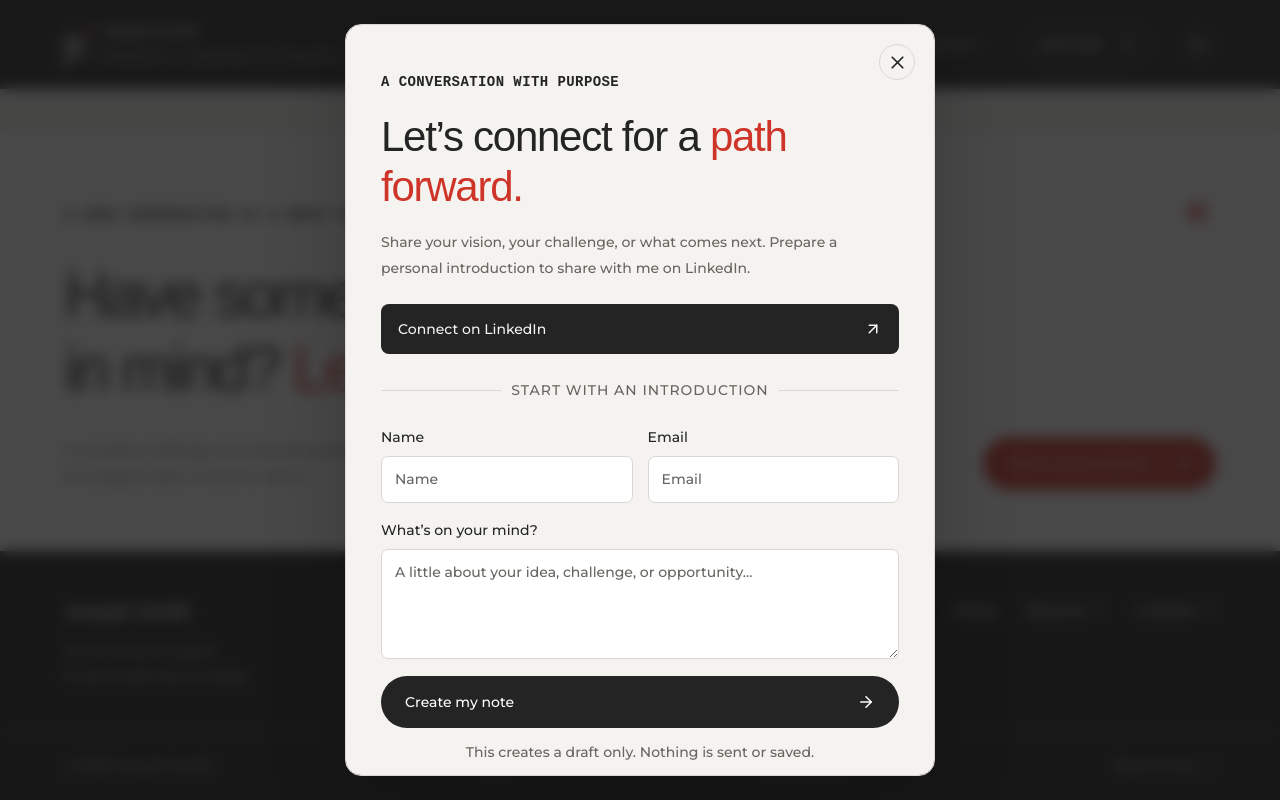
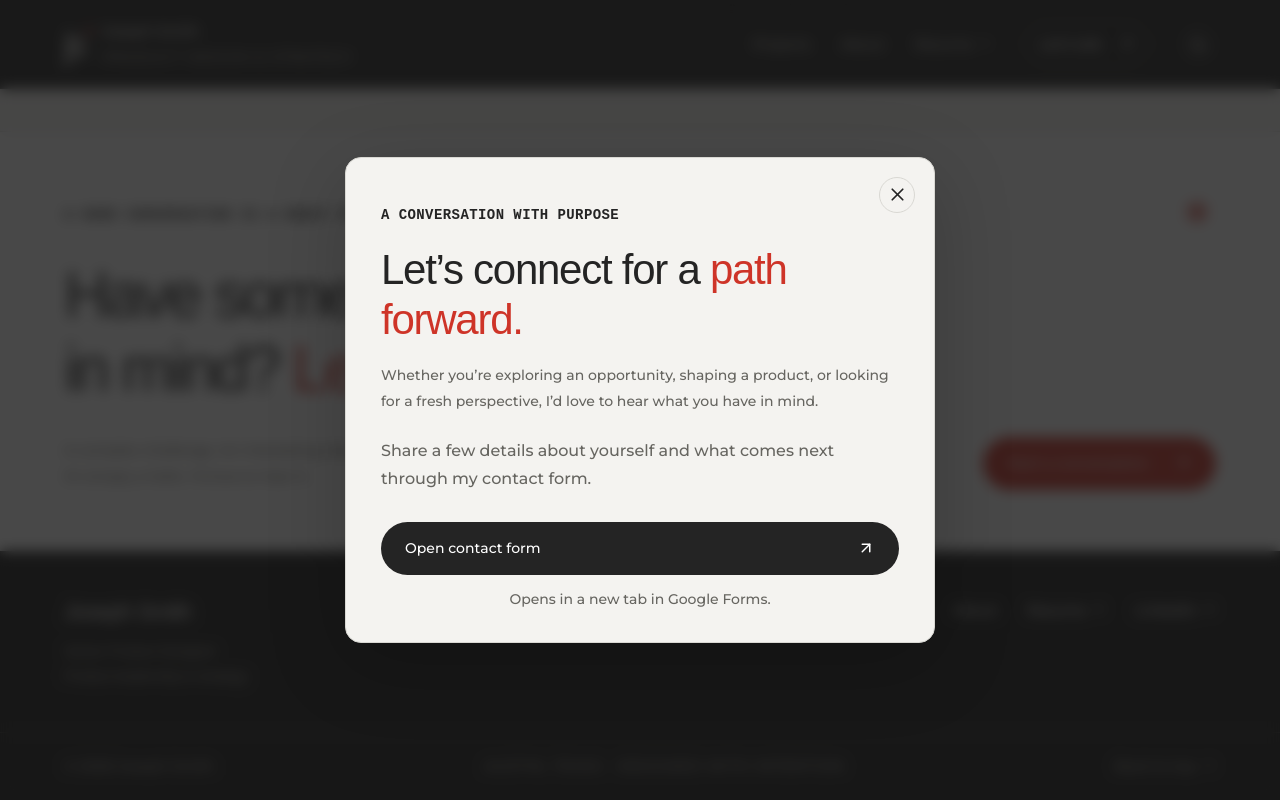
Before and after one commit to josephsmitihjt/Portfolio, a React (Vite) app: page / in a window 1280 px wide. Both pictures are taken after a click on the button "Start a conversation". Shown: the part 5365-6165 px from the top of the page. Built offline with nearby package versions, Linux system fonts and the light colour scheme; a web font is replaced by a local one.

Commit message:
Connect contact experience to Google Forms

```diff
--- a/src/components/Contact.tsx
+++ b/src/components/Contact.tsx
@@ -1,5 +1,4 @@
-import { useState, type FormEvent } from "react";
-import { ArrowRight, ArrowUpRight, Asterisk, Check, Copy } from "lucide-react";
+import { ArrowUpRight, Asterisk } from "lucide-react";
 import { site } from "../content";
 import { Reveal, Modal } from "./shared";
 
@@ -44,26 +43,6 @@ export function ContactSection({ onContact }: { onContact: () => void }) {
 }
 
 export function ContactModal({ onClose }: { onClose: () => void }) {
-  const [draft, setDraft] = useState("");
-  const [copyState, setCopyState] = useState<"idle" | "copied" | "error">(
-    "idle",
-  );
-  function handleSubmit(event: FormEvent<HTMLFormElement>) {
-    event.preventDefault();
-    const data = new FormData(event.currentTarget);
-    setDraft(
-      `Hi ${site.name},\n\n${String(data.get("message")).trim()}\n\n${String(data.get("name")).trim()}\n${String(data.get("email")).trim()}`,
-    );
-    setCopyState("idle");
-  }
-  async function copyDraft() {
-    try {
-      await navigator.clipboard.writeText(draft);
-      setCopyState("copied");
-    } catch {
-      setCopyState("error");
-    }
-  }
   return (
     <Modal
       title="Let’s connect for a path forward"
@@ -74,104 +53,26 @@ export function ContactModal({ onClose }: { onClose: () => void }) {
       <h2>
         Let’s connect for a <span>path forward.</span>
       </h2>
-      {!draft ? (
-        <>
       <p className="contact-modal-description">
-            {site.email
-              ? "Tell me a little about what you have in mind. I’ll create a note you can send from your email app."
-              : "Share your vision, your challenge, or what comes next. Prepare a personal introduction to share with me on LinkedIn."}
+        Whether you’re exploring an opportunity, shaping a product, or looking
+        for a fresh perspective, I’d love to hear what you have in mind.
+      </p>
+      <p className="contact-form-intro">
+        Share a few details about yourself and what comes next through my
+        contact form.
       </p>
       <a
-            className="contact-linkedin"
-            href={site.linkedIn}
+        className="button button-primary contact-form-link"
+        href={site.contactForm}
         target="_blank"
         rel="noopener noreferrer"
+        aria-describedby="contact-form-note"
       >
-            Connect on LinkedIn <ArrowUpRight size={18} />
+        Open contact form <ArrowUpRight size={18} />
       </a>
-          <div className="form-divider">
-            <span>START WITH AN INTRODUCTION</span>
-          </div>
-          <form onSubmit={handleSubmit}>
-            <div className="form-row">
-              <label>
-                Name
-                <input
-                  name="name"
-                  autoComplete="name"
-                  required
-                  maxLength={100}
-                  placeholder="Name"
-                />
-              </label>
-              <label>
-                Email
-                <input
-                  name="email"
-                  type="email"
-                  autoComplete="email"
-                  required
-                  maxLength={200}
-                  placeholder="Email"
-                />
-              </label>
-            </div>
-            <label>
-              What’s on your mind?
-              <textarea
-                name="message"
-                rows={4}
-                required
-                maxLength={4000}
-                placeholder="A little about your idea, challenge, or opportunity…"
-              />
-            </label>
-            <button className="button button-primary" type="submit">
-              Create my note <ArrowRight size={18} />
-            </button>
-            <p className="form-note">
-              This creates a draft only. Nothing is sent or saved.
+      <p className="form-note" id="contact-form-note">
+        Opens in a new tab in Google Forms.
       </p>
-          </form>
-        </>
-      ) : (
-        <div className="contact-draft">
-          <div className="draft-ready">
-            <span>
-              <Check size={19} />
-            </span>
-            <div>
-              <strong>Your note is ready.</strong>
-              <p>
-                {site.email
-                  ? "Send it with your email app, or copy it for later."
-                  : "Copy your note and share it in a LinkedIn message to Joseph."}
-              </p>
-            </div>
-          </div>
-          <label>
-            Message preview
-            <textarea value={draft} readOnly rows={8} />
-          </label>
-          <div className="draft-actions">
-            <button className="button button-primary" onClick={copyDraft}>
-              {copyState === "copied" ? (
-                <Check size={17} />
-              ) : (
-                <Copy size={17} />
-              )}
-              {copyState === "copied" ? "Copied to clipboard" : "Copy my note"}
-            </button>
-          </div>
-          <p className="copy-feedback" role="status">
-            {copyState === "copied"
-              ? "Message copied. You can now paste it into your messaging app."
-              : copyState === "error"
-                ? "Clipboard access is unavailable. Select and copy the message above."
-                : ""}
-          </p>
-        </div>
-      )}
     </Modal>
   );
 }
--- a/src/content.ts
+++ b/src/content.ts
@@ -5,7 +5,7 @@ export const site = {
   initials: "JS",
   role: "Senior Product Designer",
   location: "Austin, Texas",
-  email: "",
+  contactForm: "https://forms.gle/93BukTyjxCL5ZKsm7",
   referenceUrl: "https://jtsmith.design/",
   linkedIn: "https://www.linkedin.com/in/joseph-smith-04a292127/",
   resume:
--- a/src/typography.css
+++ b/src/typography.css
@@ -256,3 +256,16 @@
     }
   }
 }
+@layer typography {
+  .contact-form-intro {
+    font-size: 16px;
+    color: var(--muted);
+    line-height: 1.8;
+    margin-top: 20px;
+  }
+  .contact-form-link {
+    width: 100%;
+    justify-content: space-between;
+    margin-top: 28px;
+  }
+}
```
Also changed, not shown: 2 other files (tests, documents, lock files or other folders). Lines whose indentation alone changed are shown as unchanged.
